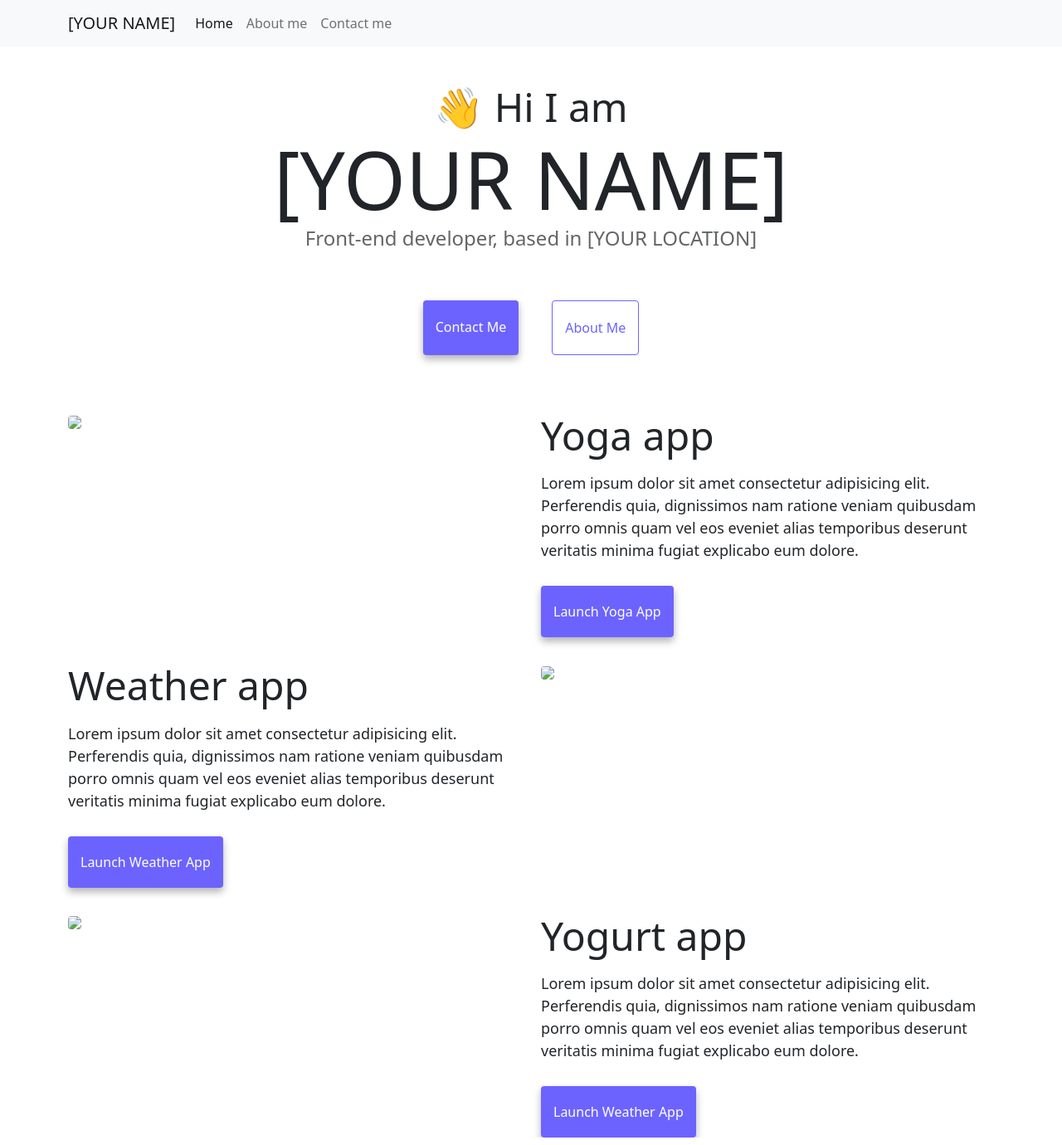
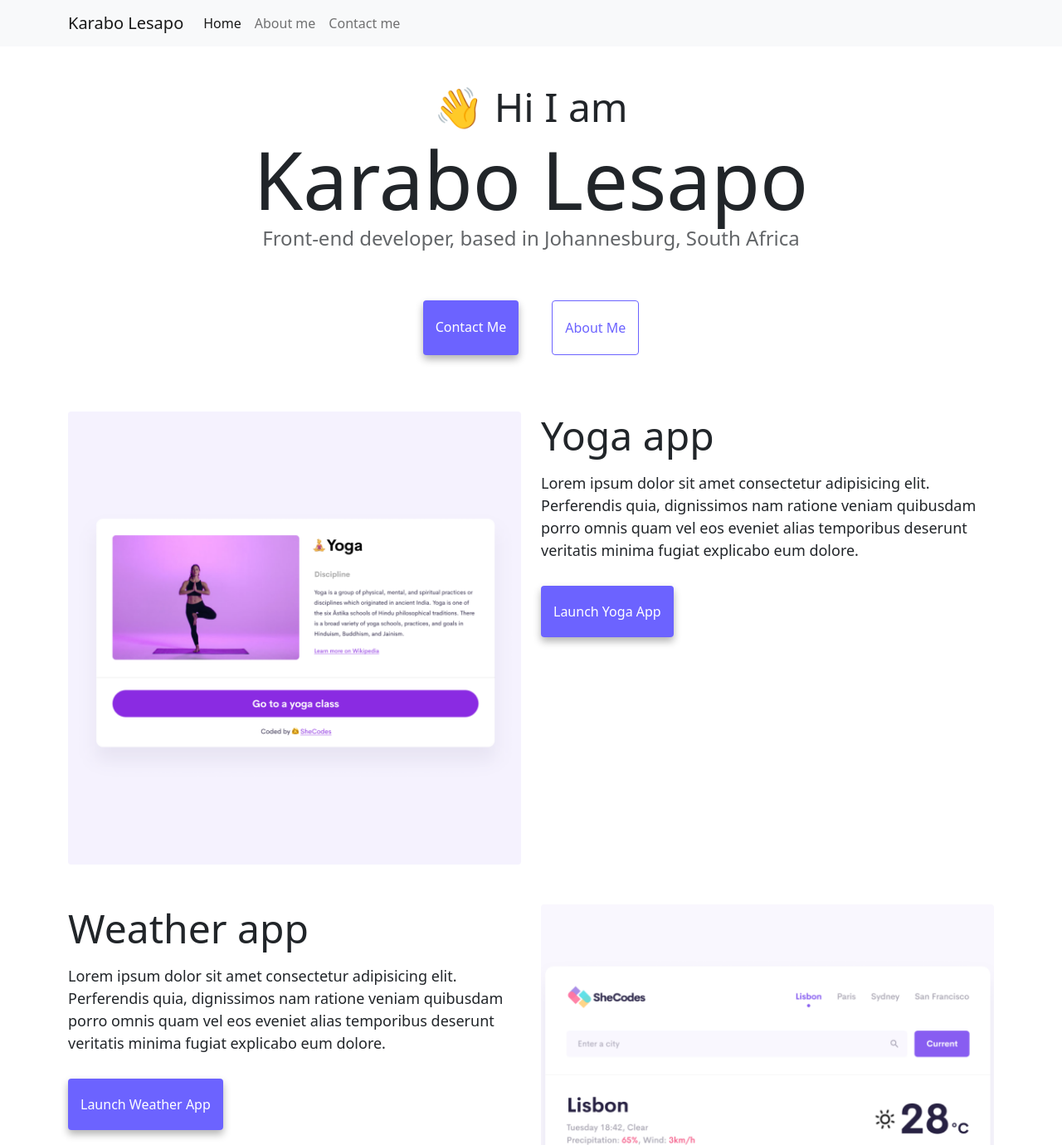
Before and after one commit to Karabo-L/front-end_developer_KL, a plain HTML site: page index.html in a window 1280 px wide. Shown: the top 1380 px of the page at 83% size. Drawn offline with nearby package versions, Linux system fonts and the light colour scheme.

Commit message:
edited source code

```diff
--- a/index.html
+++ b/index.html
@@ -20,7 +20,7 @@
 <body>
     <nav class="navbar navbar-expand-lg navbar-light bg-light fixed-top">
         <div class="container">
-            <a class="navbar-brand" href="index.html">[YOUR NAME]</a>
+            <a class="navbar-brand" href="index.html">Karabo Lesapo</a>
             <button class="navbar-toggler" type="button" data-bs-toggle="collapse" data-bs-target="#navbarNav"
                 aria-controls="navbarNav" aria-expanded="false" aria-label="Toggle navigation">
                 <span class="navbar-toggler-icon"></span>
@@ -41,8 +41,8 @@
         </div>
     </nav>
     <h2 class="text-center">👋 Hi I am</h2>
-    <h1 class="text-center">[YOUR NAME]</h1>
-    <h3 class="text-center">Front-end developer, based in [YOUR LOCATION]</h3>
+    <h1 class="text-center">Karabo Lesapo</h1>
+    <h3 class="text-center">Front-end developer, based in Johannesburg, South Africa</h3>
     <div class="navigation-links mb-5">
         <a href="about.html#contact" class="primary-link">Contact me</a>
         <a href="about.html" class="secondary-link">About me</a>
@@ -50,7 +50,7 @@
     <div class="container">
         <div class="row">
             <div class="col-6">
-                <img src="images/yoga.png" class="img-fluid rounded" />
+                <img src="images/l3jP-yoga.png" class="img-fluid rounded" />
             </div>
             <div class="col-6">
                 <h2 class="mb-3">Yoga app</h2>
@@ -79,12 +79,12 @@
                 </div>
             </div>
             <div class="col-6">
-                <img src="images/weather.png" class="img-fluid rounded" />
+                <img src="images/jxM9-weather.png" class="img-fluid rounded" />
             </div>
         </div>
         <div class="row mt-5">
             <div class="col-6">
-                <img src="images/yogurt.png" class="img-fluid rounded" />
+                <img src="images/WgM8-yogurt.png" class="img-fluid rounded" />
             </div>
             <div class="col-6">
                 <h2 class="mb-3">Yogurt app</h2>
```
Also changed, not shown: about.html (+6 -6 lines).
